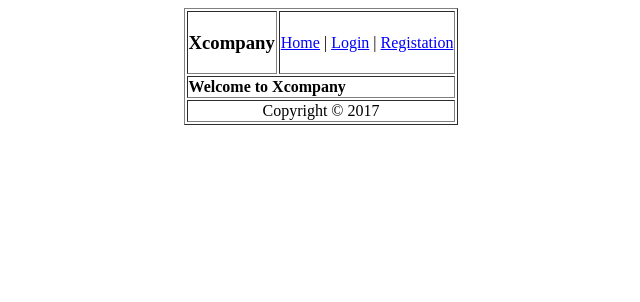
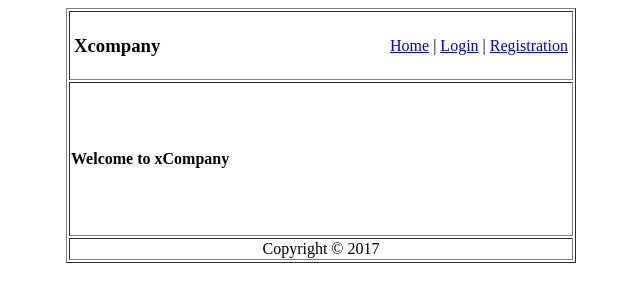
Before and after one commit to ahammedaasif9/Learning-Web-Technologies-Summer-2021-Section-A, a PHP site: page / in a window 1280 px wide. Shown: the top 302 px of the page, without its empty margins (319-959 px from the left). Run offline with PHP 8.4, Linux system fonts and the light colour scheme.

Commit message:
Final Update

```diff
--- a/LAB_TASK_5_SESSION/index.php
+++ b/LAB_TASK_5_SESSION/index.php
@@ -3,26 +3,28 @@
 
 <body>
     <center>
-    <table border="1">
-
+        <table border="1" width="500px">
+            <tr>
+                <td>
+                    <table width="500px">
                         <tr>
                             <td align="Left">
                                 <h3><b>Xcompany</b></h3>
                             </td>
-
                             <td align="Right">
-                <a href="view/home.php" style="color: blue">Home</a> |
-                <a href="view/login.php" style="color: blue">Login</a> |
-                <a href="view/registration_form.php" style="color: blue">Registation</a>
+                                <a href="index.php">Home</a> |
+                                <a href="view/Login.php">Login</a> |
+                                <a href="view/Registration.php">Registration</a>
                             </td>
                         </tr>
-
-        <tr>
-            <td align="Left" colspan="2">
-                <b>Welcome to Xcompany<b>
+                    </table>
                 </td>
             </tr>
-
+            <tr>
+                <td colspan="2" height="150px">
+                    <b>Welcome to xCompany<b>
+                </td>
+            </tr>
             <tr>
                 <td colspan="2">
                     <center>
@@ -33,5 +35,4 @@
         </table>
     </center>
 </body>
-
 </html>
```
Lines whose indentation alone changed are shown as unchanged.
